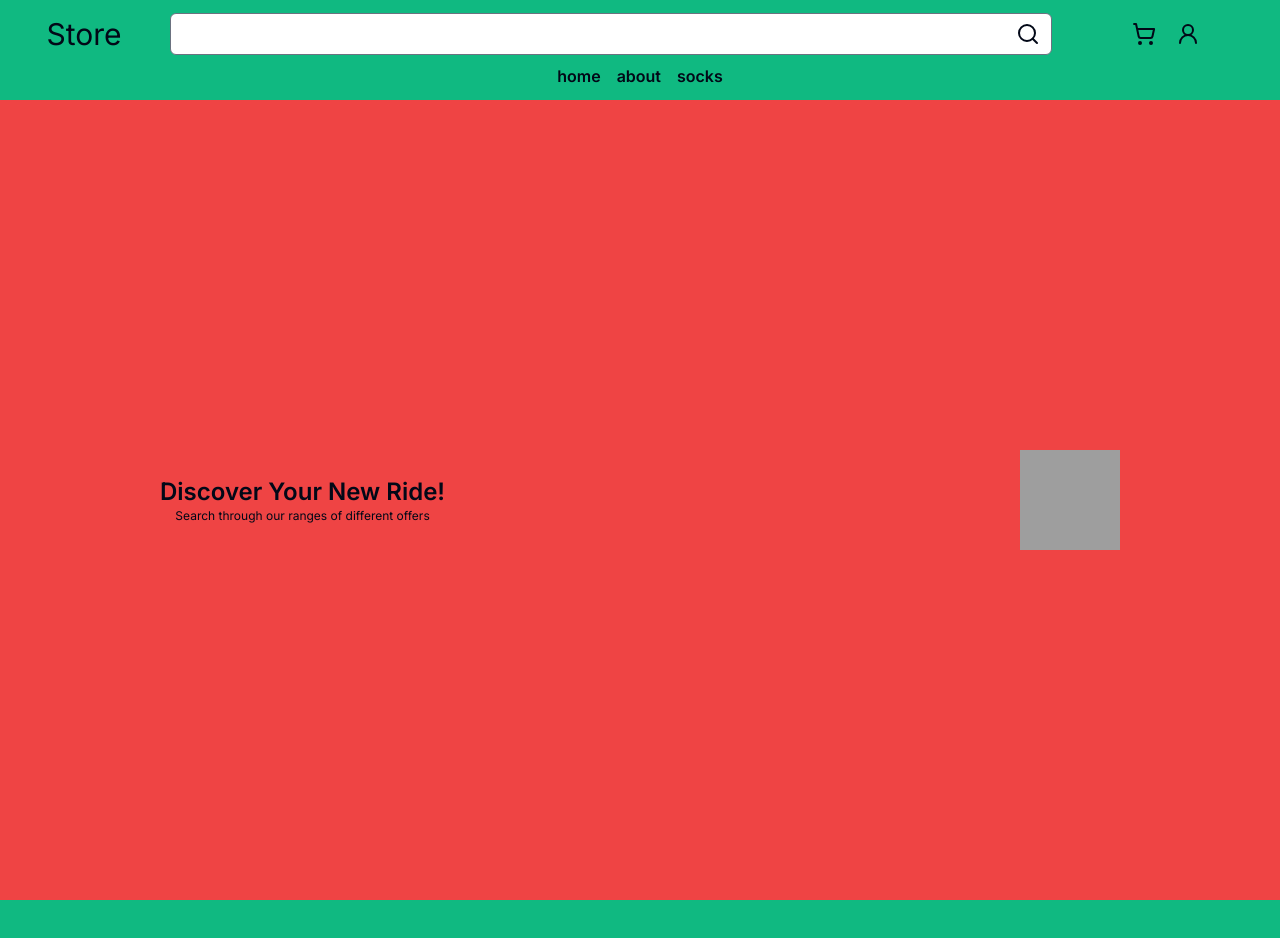
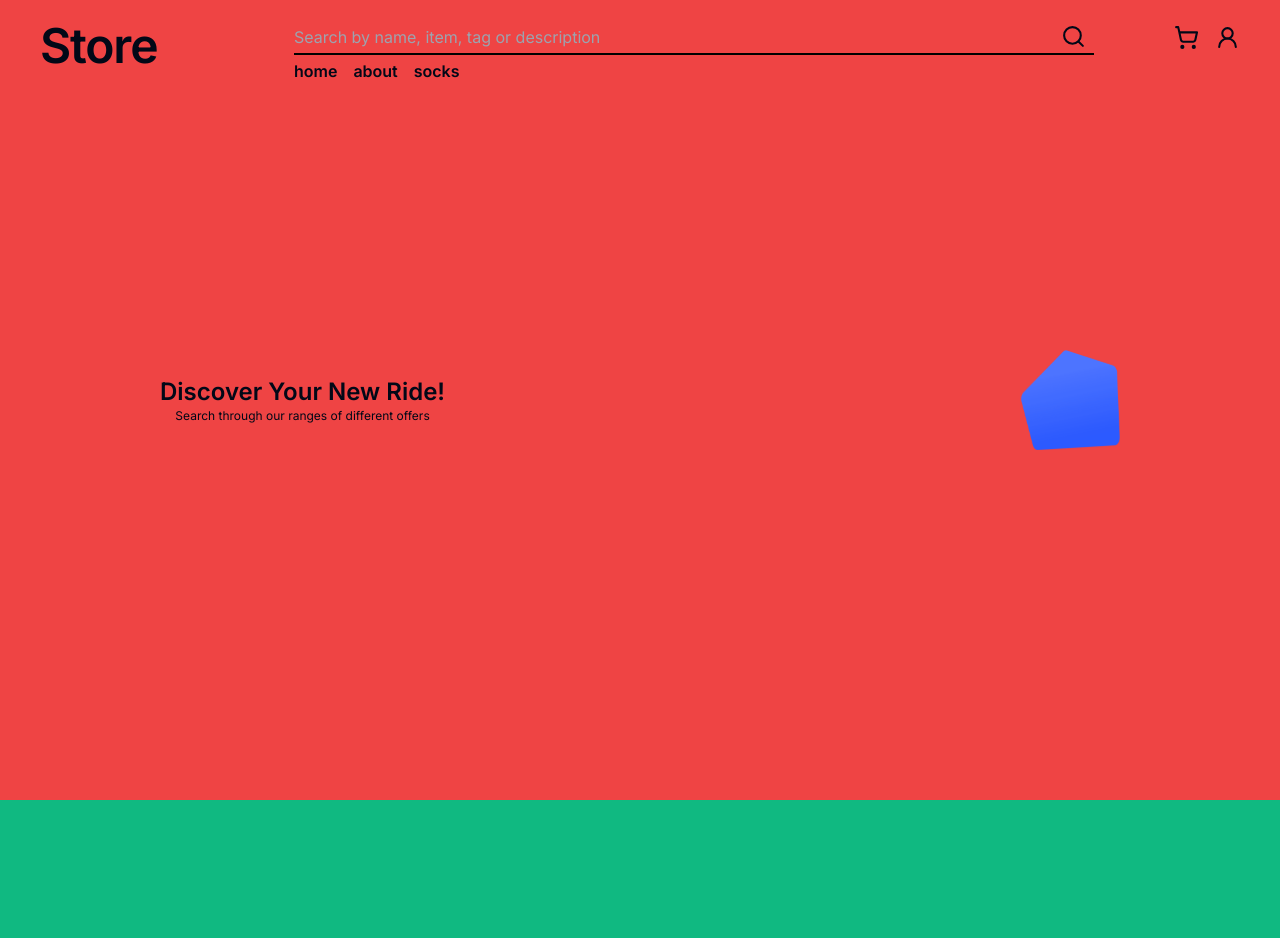
Before and after one commit to fishnchipa/Ecommerce-frontend, a Next.js app: page / in a window 1280 px wide. Shown: the top 938 px of the page. Built offline with nearby package versions, Linux system fonts and the light colour scheme; grey boxes are pictures that could not be loaded.

Commit message:
restarted nav bar

```diff
--- a/components/ui/cart-icon.tsx
+++ b/components/ui/cart-icon.tsx
@@ -8,11 +8,9 @@ const CartIcon = () => {
 	const router = useRouter()
 
 	return (
-		<>
-			<button className="h-fit" onClick={() => {router.push("/cart")}}>
-				<ShoppingCart />
-			</button>
-		</>
+		<button className="h-fit" onClick={() => {router.push("/cart")}}>
+			<ShoppingCart size={25}/>
+		</button>
 	)
 }
 
--- a/components/ui/nav-bar.tsx
+++ b/components/ui/nav-bar.tsx
@@ -1,27 +1,76 @@
-import React from 'react'
+"use client"
+
+import React, { useEffect, useRef, useState } from 'react'
 import SearchBar from './search-bar'
-import CartIcon from './cart-icon'
 import ProfileIcon from './profile-icon'
 import QuickLinks from './quick-links'
 import Link from 'next/link'
+import { useForm } from 'react-hook-form'
+import { Search } from 'lucide-react'
+import CartIcon from './cart-icon'
+
+
+
 
 const NavBar = () => {
 
 	const a = [{page: "/home", content: "home"}, {page: "/about", content: "about"}, {page: "/socks", content: "socks"}]
+	const [opacity, setOpacity] = useState(0);
+	const divRef = useRef<HTMLDivElement | null>(null);
+
+	useEffect(() => {
+		const nav = divRef.current;
+		if (nav) {
+			const navHeight = nav.clientHeight;
+			const range = 100;
+			const offset = navHeight / 2;
+
+			const scrollPage = (e: Event) => {
+				let calc = 1 - (window.scrollY - offset - range) / range
+				if (calc > 0) {
+					calc = 0;
+				} else {
+					calc = 1;
+				}
+				console.log(calc)
+
+				setOpacity(calc);
+			}
+			window.addEventListener("scroll", scrollPage);
+
+			return () => {
+				window.removeEventListener("keydown", scrollPage);
+			};
+		}
+	}, [])
 
 	return (
 		<>
-			<div className="w-full h-[4rem] flex flex-row items-center pt-1 ">
-				<div className="flex flex-row items-center justify-end w-[10rem] ml-3">
-					<Link href="/" className="text-3xl ">Store</Link>
-				</div>
-				<SearchBar />
-				<div className="flex flex-row gap-x-5 mr-[5rem]">
-					<CartIcon />
-					<ProfileIcon />
+			<div
+				className={`flex flex-row justify-center items-center w-screen
+				fixed bg-red-500 transition duration-500 bg-opacity-${opacity}`}
+				ref={divRef}
+			>
+				<div className="flex flex-row w-[1200px] items-center justify-between ">
+					<Link
+						href="/"
+						className="text-5xl font-semibold tracking-tight pr-[4rem]"
+					>
+						Store
+					</Link>
+					<div className="flex flex-row gap-x-[5rem] mt-5">
+						<div className="flex flex-col gap-y-1">
+							<SearchBar />
+							<QuickLinks value={a} />
+						</div>
+						<div className="h-[35px] flex flex-row gap-x-4 items-center">
+							<CartIcon />
+							<ProfileIcon />
+						</div>
+					</div>
 				</div>
 			</div>
-			<QuickLinks value={a}/>
+
 		</>
 	)
 }
--- a/components/ui/profile-icon.tsx
+++ b/components/ui/profile-icon.tsx
@@ -4,13 +4,11 @@ import { User, UserRound } from 'lucide-react';
 
 const ProfileIcon = () => {
 	return (
-		<>
-			<button className="h-fit ">
-				<UserRound />
 
-			</button>
+		<button className="h-fit ">
+			<UserRound size={25}/>
+		</button>
 
-		</>
 	)
 }
 
--- a/components/ui/quick-links.tsx
+++ b/components/ui/quick-links.tsx
@@ -5,7 +5,7 @@ import React from 'react'
 const QuickLinks = ({value}: QuickLinksProps) => {
 	return (
 
-			<div className="flex flex-row justify-center h-fit w-full gap-x-4 invisible lg:visible mb-3">
+			<div className="flex flex-row h-fit w-full gap-x-4 pb-2">
 				{value.map((items) => {
 					return (
 						<Link key={items.content} href={items.page} className="font-semibold">{items.content}</Link>
--- a/components/ui/search-bar.tsx
+++ b/components/ui/search-bar.tsx
@@ -1,18 +1,31 @@
+"use client"
+
 import { Search } from 'lucide-react'
 import React from 'react'
+import { useForm } from 'react-hook-form'
 
 const SearchBar = () => {
+	const {
+		register,
+		handleSubmit,
+
+	} = useForm()
 	return (
-		<>
-
+		<form className=" w-[50rem] relative ">
 			<input
-				className="h-fit p-2 rounded-md ring-offset-background
-				focus-visible:outline-none focus-visible:ring-1 focus-visible:ring-ring
-				w-full border border-gray-500 mr-[5rem] ml-[3rem]"
-
+				className="w-full h-[35px] ring-offset-background focus-visible:outline-none
+				border-b-2 border-black focus-visible:border-sky-400 transition bg-transparent"
+				placeholder="Search by name, item, tag or description"
+				{...register("search")}
+				autoComplete="off"
 			/>
-			<Search className="absolute right-[15rem] invisible lg:visible"/>
-		</>
+			<button>
+				<Search
+					size={25}
+					className="absolute top-1 right-2"
+				/>
+			</button>
+		</form>
 
 
 
```
Also changed, not shown: public/hero-bg.png (added), public/hero.png (added).
